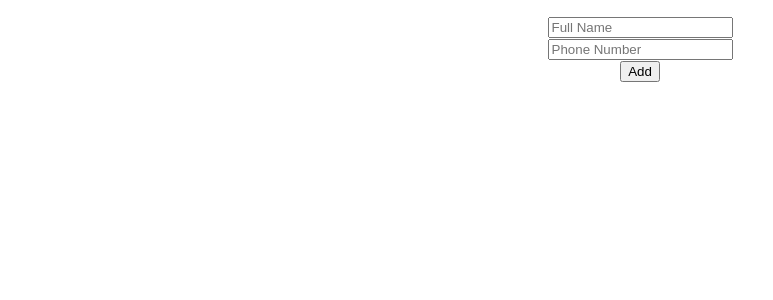
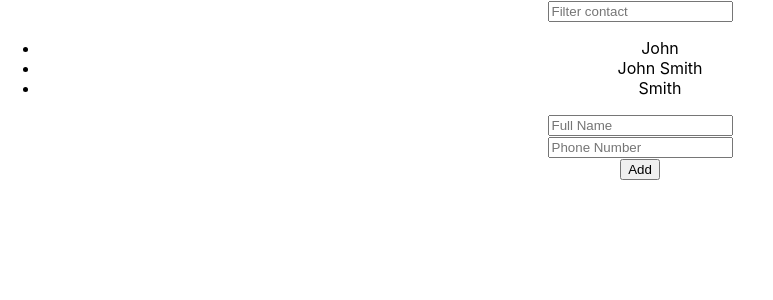
Before and after one commit to meryemkutlu/react-101, a React (Create React App) app in the folder contacts-app/: page / in a window 1280 px wide. Shown: the top 300 px of the page, without its empty margins (0-773 px from the left). Built offline with nearby package versions, Linux system fonts and the light colour scheme; the HTML template or start-up script is replaced by a standard one.

Commit message:
Filtering Process add

```diff
--- a/contacts-app/src/components/Contacts/List/index.jsx
+++ b/contacts-app/src/components/Contacts/List/index.jsx
@@ -1,10 +1,24 @@
-import React from "react";
+import { useState } from "react";
 
 function List({ contacts }) {
+  const [filterText, setFilterText] = useState("");
+
+  const filtered = contacts.filter((item) => {
+    return Object.keys(item).some((key) =>
+      item[key].toString().toLowerCase().includes(filterText.toLowerCase())
+    );
+  });
+
   return (
     <div>
+      <input
+        placeholder="Filter contact"
+        value={filterText}
+        onChange={(e) => setFilterText(e.target.value)}
+      />
+
       <ul>
-        {contacts.map((contacts, i) => (
+        {filtered.map((contacts, i) => (
           <li key={i}> {contacts.fullname} </li>
         ))}
       </ul>
--- a/contacts-app/src/components/Contacts/index.jsx
+++ b/contacts-app/src/components/Contacts/index.jsx
@@ -3,7 +3,20 @@ import Form from "./Form";
 import List from "./List";
 
 function Contacts() {
-  const [contacts, setContacts] = useState([]);
+  const [contacts, setContacts] = useState([
+    {
+      fullname: "John",
+      phone: "1234567890",
+    },
+    {
+      fullname: "John Smith",
+      phone: "123456789990",
+    },
+    {
+      fullname: "Smith",
+      phone: "123456788990",
+    },
+  ]);
   useEffect(() => {
     console.log(contacts);
   }, [contacts]);
```
